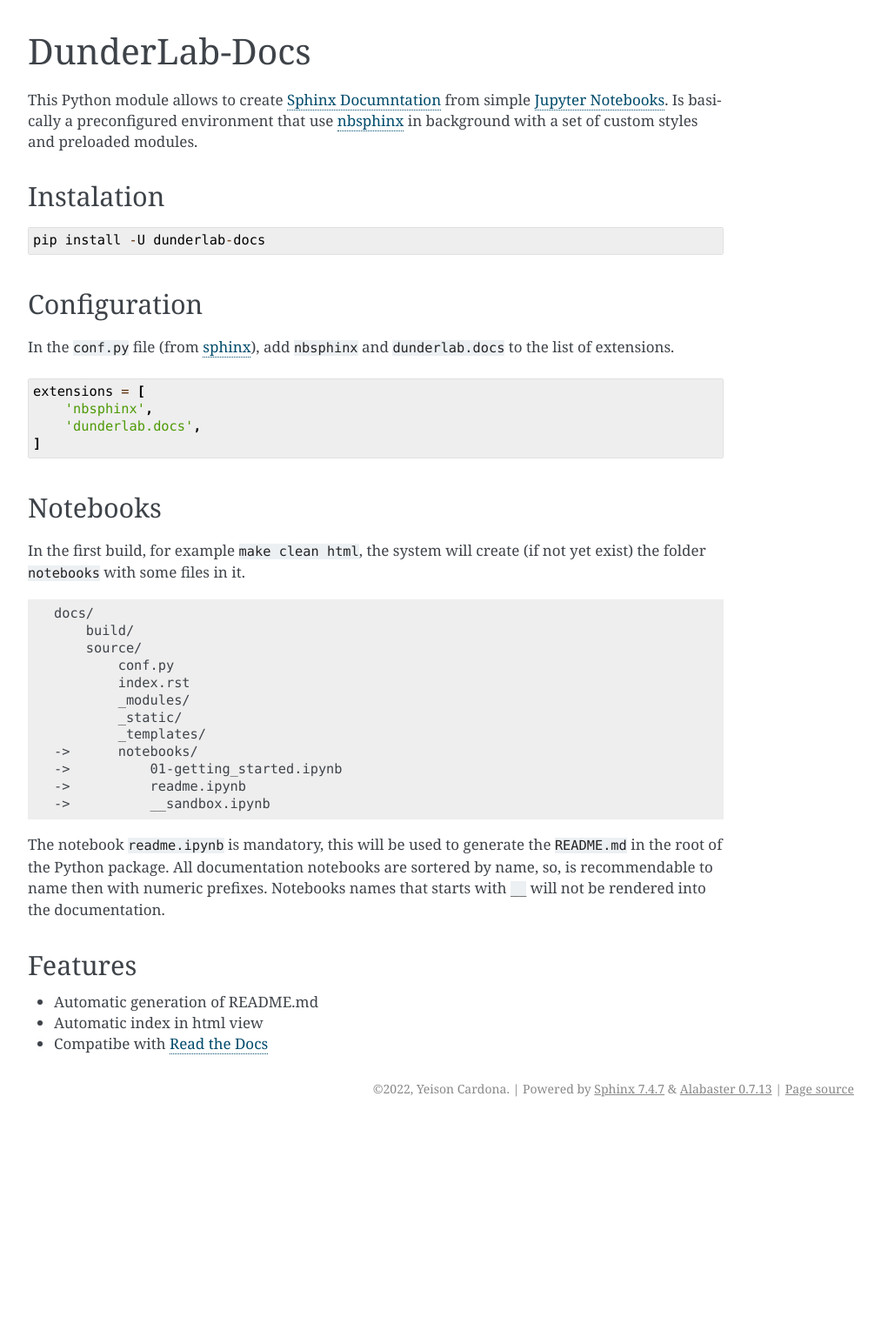
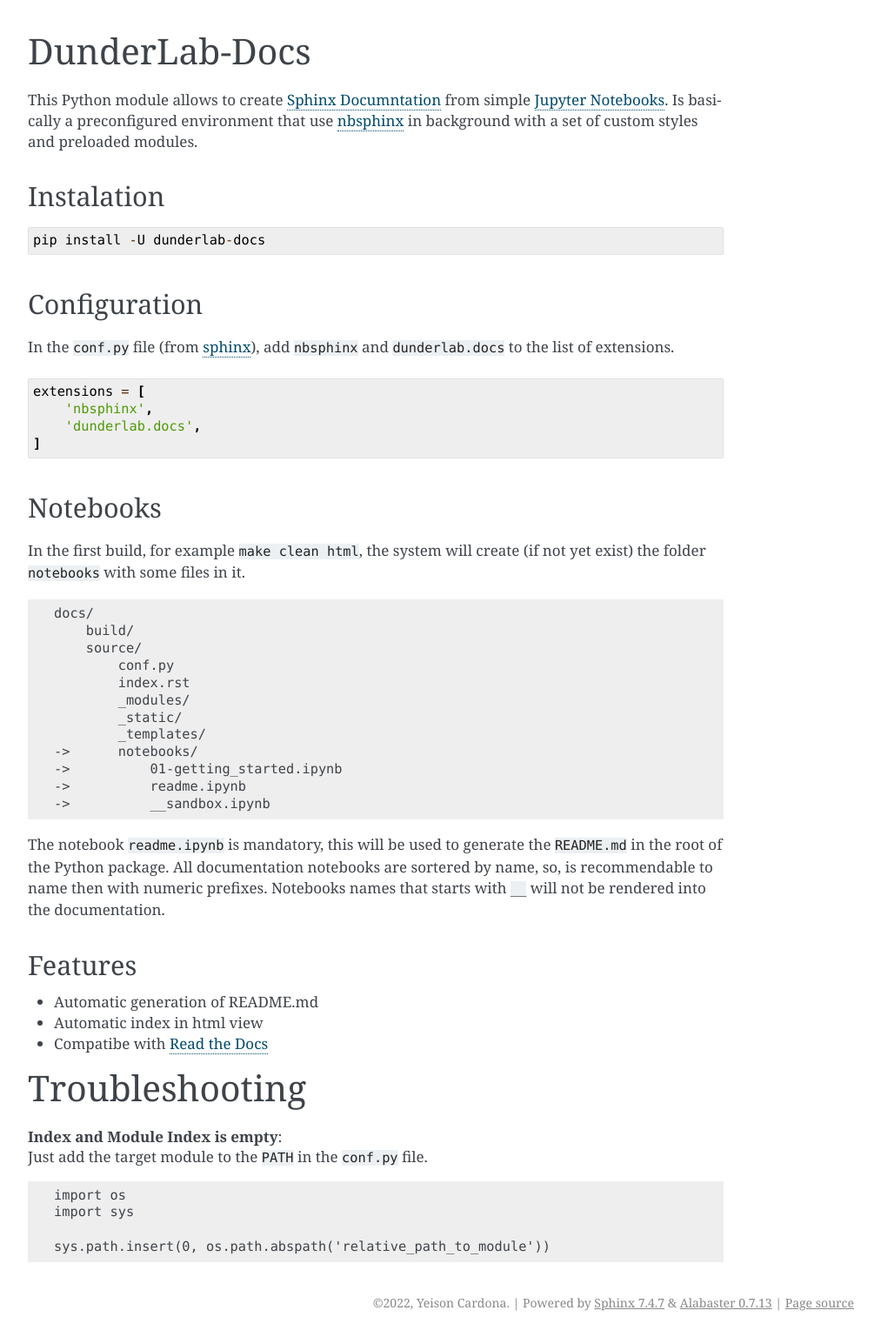
Before and after one commit to dunderlab/python-dunderlab.docs, a Sphinx documentation site: the page built from docs/source/notebooks/readme.ipynb, in a window 1280 px wide. Shown: the whole page at 87% size, without its empty margins (148-1161 px from the left). Built offline with Sphinx 7.4.7, drawn with Linux system fonts in a browser that asks for light colours; before the commit the page ends 1291 px from its top, so only the background shows below that.

Commit message:
Update module

````diff
--- a/README.md
+++ b/README.md
@@ -47,3 +47,14 @@
  * Automatic generation of README.md
  * Automatic index in html view
  * Compatibe with [Read the Docs](https://readthedocs.org/)
+
+# Troubleshooting
+
+**Index and Module Index is empty**:
+Just add the target module to the ```PATH``` in the ```conf.py``` file.
+```
+import os
+import sys
+
+sys.path.insert(0, os.path.abspath('relative_path_to_module'))
+```
--- a/docs/source/conf.py
+++ b/docs/source/conf.py
@@ -2,6 +2,17 @@
 #
 # For the full list of built-in configuration values, see the documentation:
 # https://www.sphinx-doc.org/en/master/usage/configuration.html
+
+# -- Path setup --------------------------------------------------------------
+
+# If extensions (or modules to document with autodoc) are in another directory,
+# add these directories to sys.path here. If the directory is relative to the
+# documentation root, use os.path.abspath to make it absolute, like shown here.
+#
+import os
+import sys
+
+sys.path.insert(0, os.path.abspath('../../dunderlab'))
 
 # -- Project information -----------------------------------------------------
 # https://www.sphinx-doc.org/en/master/usage/configuration.html#project-information
````
Also changed, not shown: docs/source/notebooks/readme.rst (+13 -0 lines), dunderlab/docs/__init__.py (+13 -19 lines), docs/source/notebooks/readme.ipynb, 1 other file.
